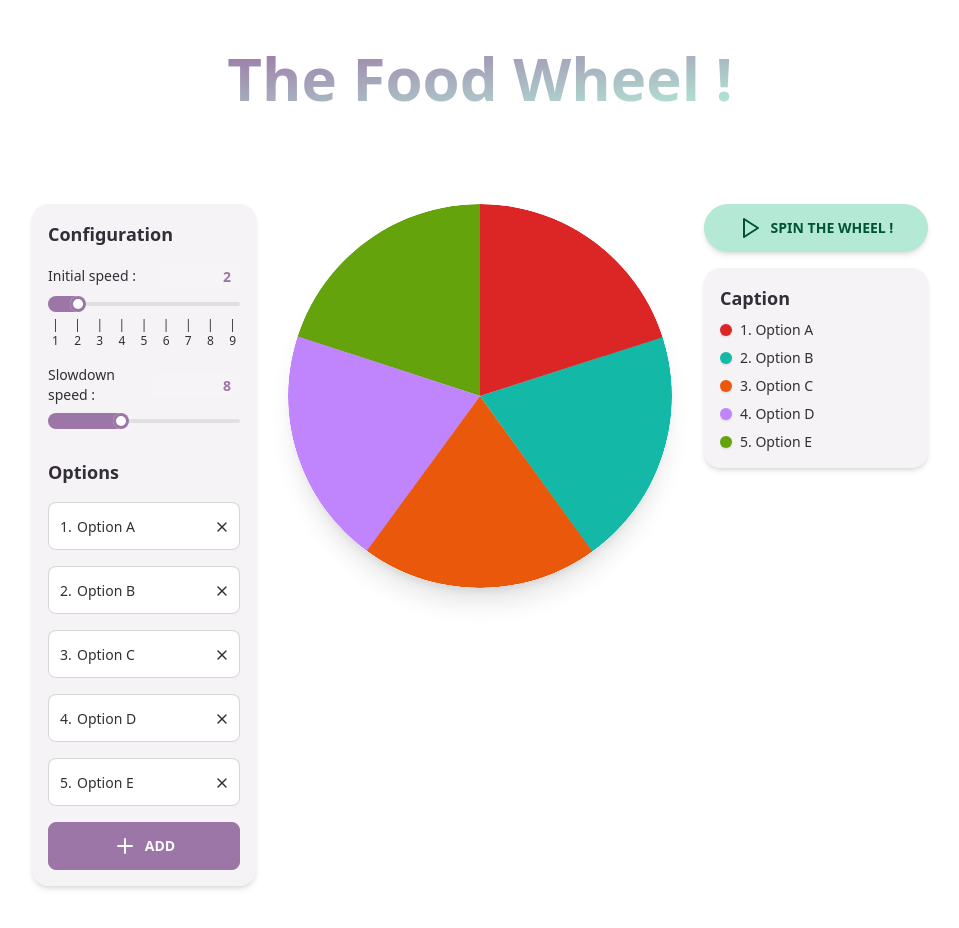
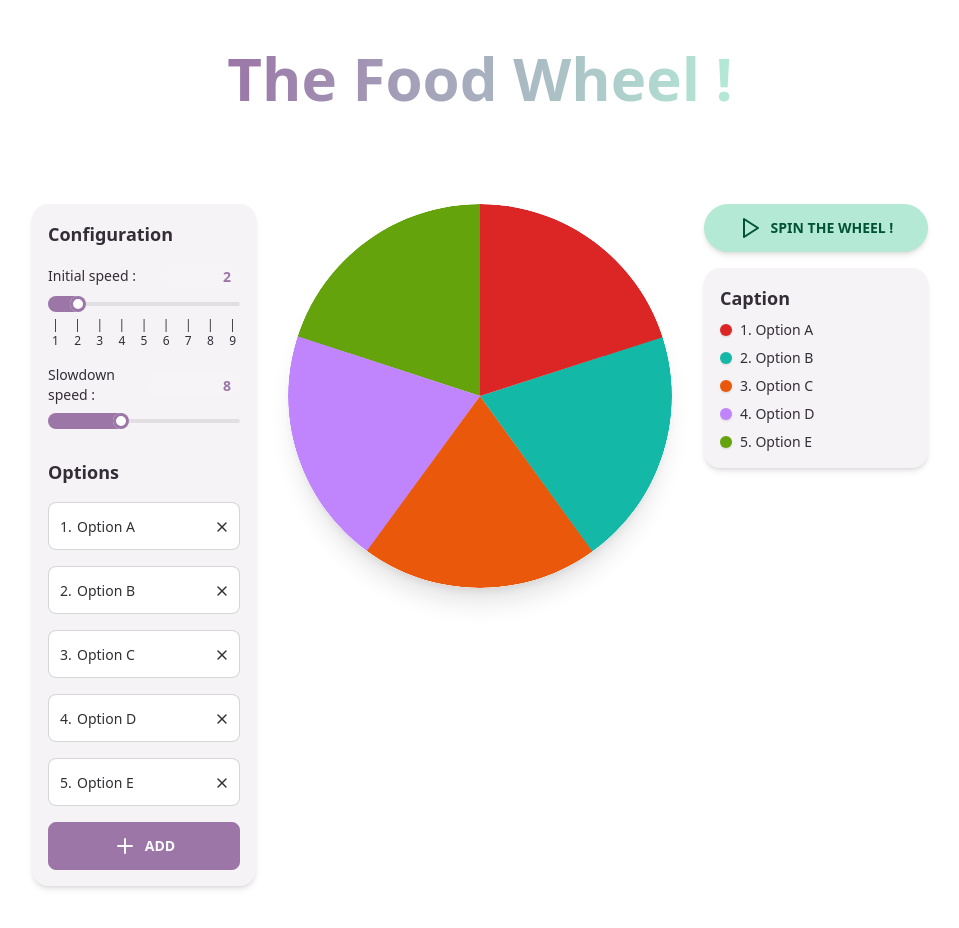
Before and after one commit to MaoDeMatos/the-food-wheel, a Next.js app: page / in a window 1280 px wide. Shown: the top 928 px of the page, without its empty margins (160-1119 px from the left). Built offline with nearby package versions, Linux system fonts and the light colour scheme.

Commit message:
💄 Change main title gradient direction

```diff
--- a/src/app/page.tsx
+++ b/src/app/page.tsx
@@ -6,7 +6,7 @@ export default function Home() {
   return (
     <div className="px-4 sm:px-8">
       <main className="flex flex-col items-center gap-12 py-8 sm:gap-24 sm:py-12">
-        <h1 className="bg-gradient-to-br from-primary to-accent bg-clip-text text-center text-4xl font-extrabold text-transparent sm:text-6xl">
+        <h1 className="bg-gradient-to-r from-primary to-accent bg-clip-text text-center text-4xl font-extrabold text-transparent sm:text-6xl">
           The Food Wheel !
         </h1>
 
```
